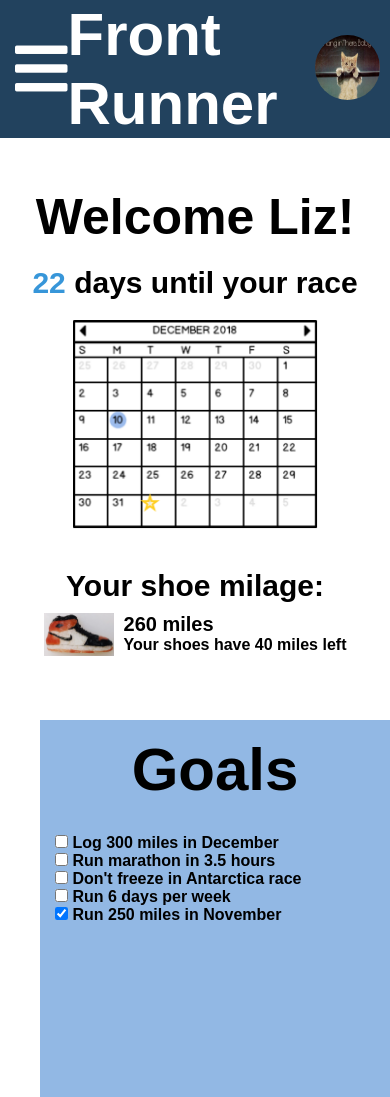
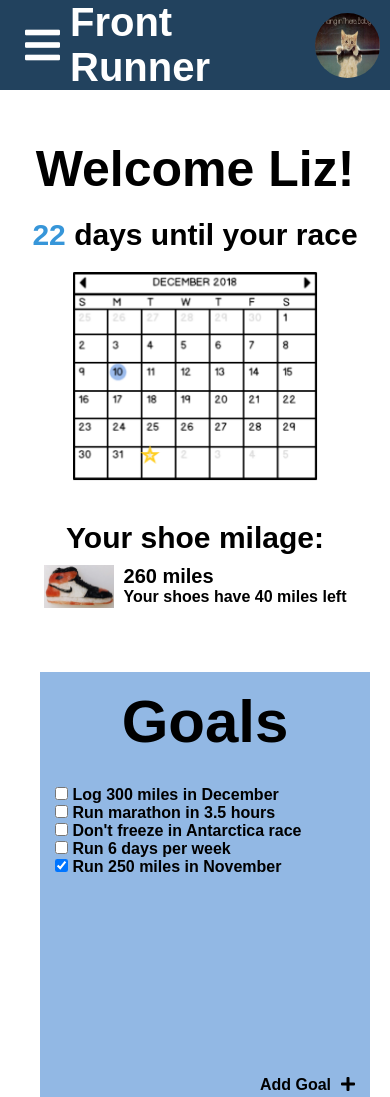
Before and after one commit to Cody-Price/front-runner, a plain HTML site: page index.html in a window 390 px wide. Shown: the top 1097 px of the page. Drawn offline with Linux system fonts and the light colour scheme.

Commit message:
Add media query at 560

```diff
--- a/index.css
+++ b/index.css
@@ -93,7 +93,7 @@ h6, h5 {
   background: #92b8e4;
   height: 435px;
   margin: 20px;
-  width: 350px;
+  width: 330px;
 }
 
 .goals-section h1{
@@ -186,7 +186,15 @@ h6, h5 {
 }
 
 
+@media only screen and (max-width: 560px) {
+  header {
+    font-size: 40px;
+  }
 
+  .fa-bars {
+    margin: 10px;
+  }
+}
 
 
 
```
